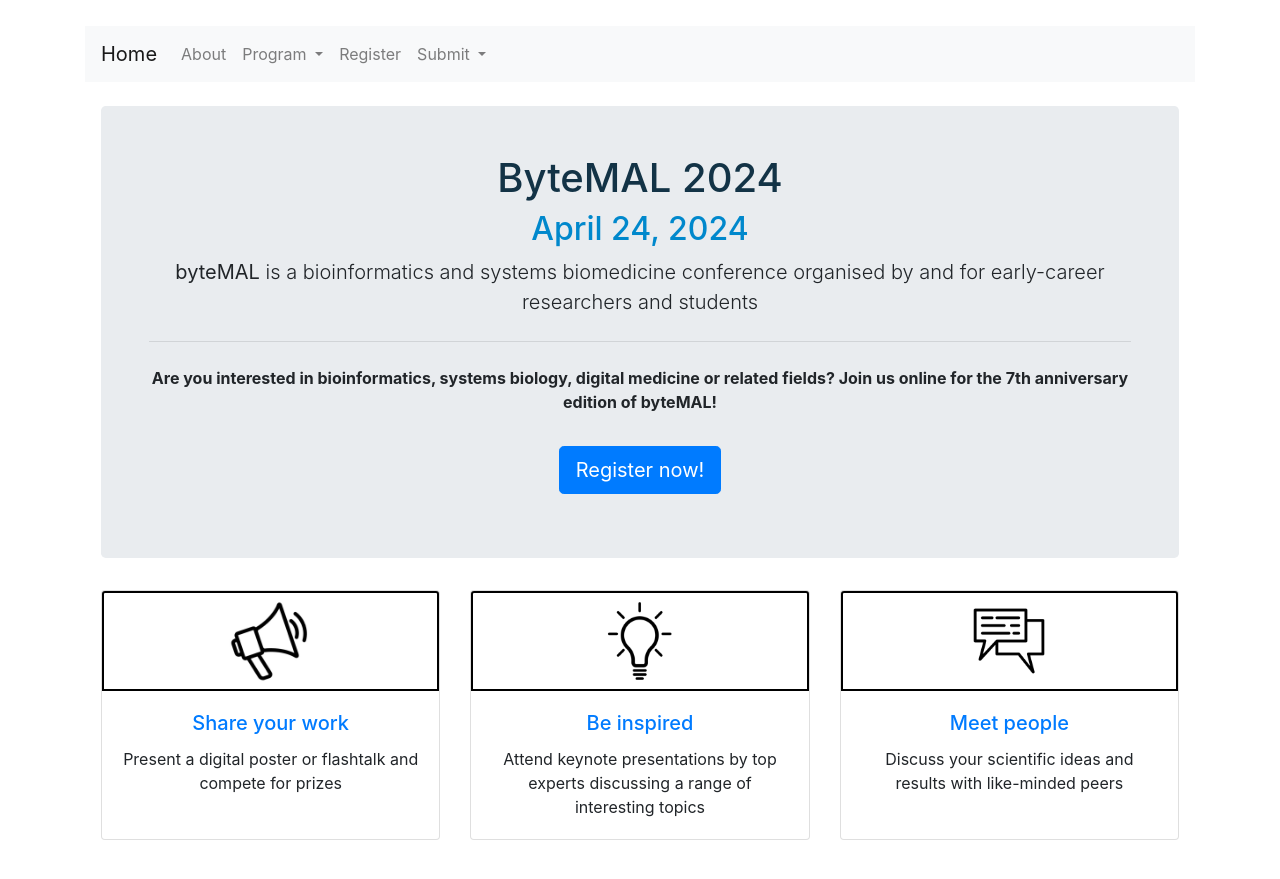
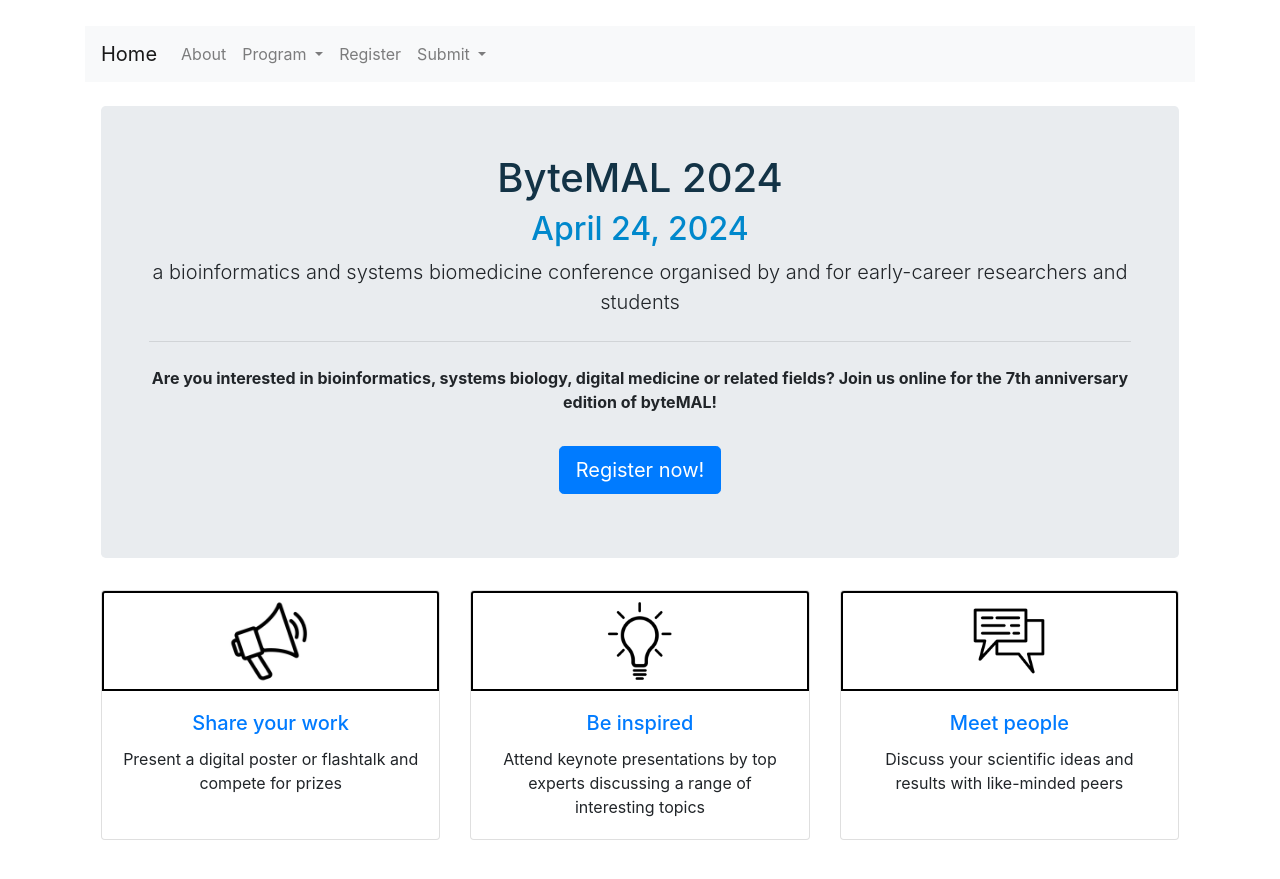
Before and after one commit to bytemal/bytemal-2024, a Jekyll site: the page built from index.html, in a window 1280 px wide and 900 px high, scrolled down 470 px. Shown: the top 879 px of the window. Built offline with Jekyll 4.4.1, drawn with Linux system fonts in a browser that asks for light colours.

Commit message:
Update index.html

```diff
--- a/index.html
+++ b/index.html
@@ -6,7 +6,7 @@ title: ByteMAL 2024
 <div class="jumbotron p-5" style="text-align: center">
   <h1>ByteMAL 2024</h1>
 	<h2>April 24, 2024</h2>
-  <p class="lead"><strong>byteMAL</strong> is a bioinformatics and systems biomedicine conference organised by and for early-career researchers and students</p>
+  <p class="lead">a bioinformatics and systems biomedicine conference organised by and for early-career researchers and students</p>
   <hr class="my-4">
   <p><strong>Are you interested in bioinformatics, systems biology, digital medicine or related fields? Join us online for the 7th anniversary edition of byteMAL!</strong></p>
 	<a class="btn btn-primary btn-lg my-3" href="/bytemal-2024/register" role="button">Register now!</a>
```
